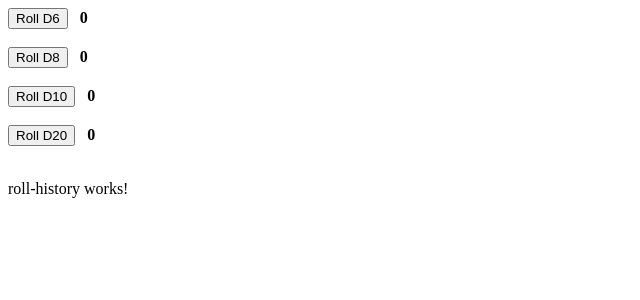
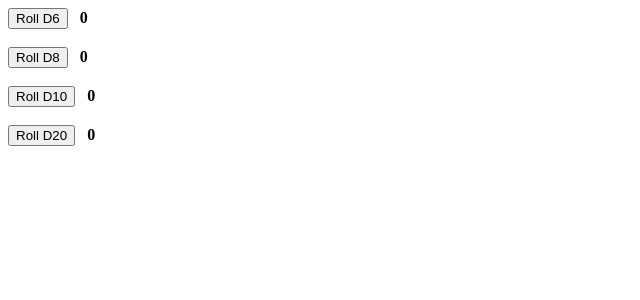
Before and after one commit to tpetts/dice-roller, an Angular app: page / in a window 1280 px wide. Shown: the top 300 px of the page, without its empty margins (0-640 px from the left). Built offline with nearby package versions, Linux system fonts and the light colour scheme.

Commit message:
Adding a constructor property
importing another service

```diff
--- a/src/app/roll-history/roll-history.component.html
+++ b/src/app/roll-history/roll-history.component.html
@@ -1 +1,7 @@
-<p>roll-history works!</p>
+<ul>
+    <li
+        *ngFor="let rHistory of rHistorySvc.rollHistory"
+    >
+        D{{ rHistory.sideCount }} - {{ rHistory.rollValue }}
+    </li>
+</ul>
--- a/src/app/roll-history/roll-history.component.ts
+++ b/src/app/roll-history/roll-history.component.ts
@@ -1,4 +1,5 @@
 import { Component, OnInit } from '@angular/core';
+import { RollHistoryService } from '../roll-history.service';
 
 @Component({
   selector: 'app-roll-history',
@@ -7,7 +8,9 @@ import { Component, OnInit } from '@angular/core';
 })
 export class RollHistoryComponent implements OnInit {
 
-  constructor() { }
+  constructor(
+    public rHistorySvc: RollHistoryService
+  ) { }
 
   ngOnInit(): void {
   }
```
